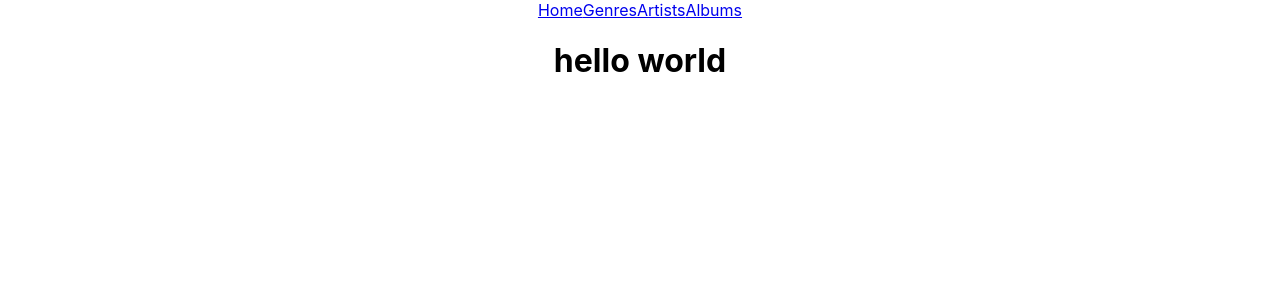
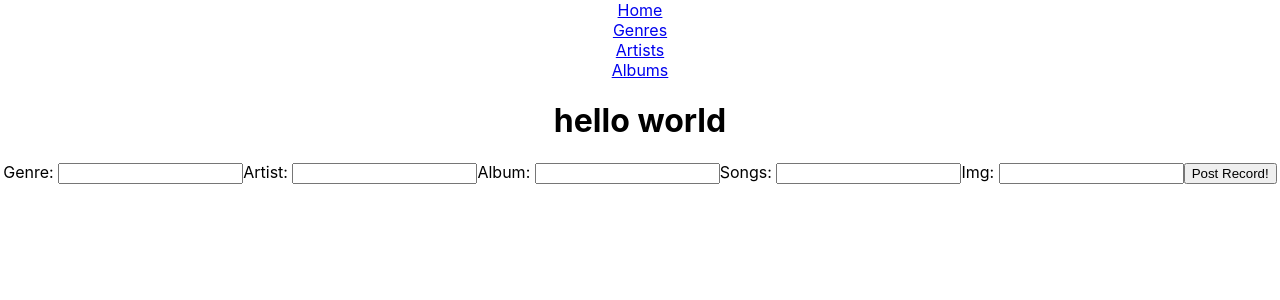
Before and after one commit to clarkcj15/Record-Collection-Client, a React (Create React App) app in the folder record-collection-frontend/: page / in a window 1280 px wide. Shown: the top 300 px of the page. Built offline with nearby package versions, Linux system fonts and the light colour scheme.

Commit message:
added form to home page

```diff
--- a/record-collection-frontend/src/App.js
+++ b/record-collection-frontend/src/App.js
@@ -13,10 +13,10 @@ import SingleAlbum from './Components/Albums/SingleAlbum';
 function App() {
   return (
     <div className="App">
-      <Link to="/">Home</Link>
-      <Link to="/genres">Genres</Link>
-      <Link to="/artists">Artists</Link>
-      <Link to="/albums">Albums</Link>
+      <Link to="/">Home</Link><br/>
+      <Link to="/genres">Genres</Link><br/>
+      <Link to="/artists">Artists</Link><br/>
+      <Link to="/albums">Albums</Link><br/>
       <Switch>
         <Route exact path="/" component={Home} />
         <Route /*exact*/ path="/genres/:id" render={routerProps => {
--- a/record-collection-frontend/src/Components/Home/Home.js
+++ b/record-collection-frontend/src/Components/Home/Home.js
@@ -1,15 +1,35 @@
+import { Link } from 'react'
+import { useState, useEffect } from 'react'
+
 import NewRecordForm from "./NewRecordForm"
 
 
 
 const Home = () => {
+    const [records, setRecords] = useState([]);
 
+
+    const fetchRecords = async () => {
+        try {
+            const response = await fetch ("http://localhost:3000/collections");
+            const data = await response.json();
+            setRecords(data);
+        } catch(err) {
+            console.error(err)
+        }
+    }
 
 
     return(
         <div>
             <h1>hello world</h1>
-            {/* <NewRecordForm update/> */}
+            <NewRecordForm records={records} updateRecords={setRecords} />
+
+            {/* <Link to="/genres">Genres</Link>
+            <Link to="/artists">Artists</Link>
+            <Link to="/albums">Albums</Link> */}
+
+
         </div>
     )
 }
--- a/record-collection-frontend/src/Components/Home/NewRecordForm.js
+++ b/record-collection-frontend/src/Components/Home/NewRecordForm.js
@@ -36,12 +36,12 @@ const NewRecordForm = (props) => {
     }
 
     return (
-        <form onSubmit="{createRecord}">
-            <input type="text" ref={genreInput} />
-            <input type="text" ref={artistInput} />
-            <input type="text" ref={albumInput} />
-            <input type="text" ref={songsInput} />
-            <input type="text" ref={imgInput} />
+        <form onSubmit={createRecord}>
+            Genre: <input type="text" ref={genreInput} />
+            Artist: <input type="text" ref={artistInput} />
+            Album: <input type="text" ref={albumInput} />
+            Songs: <input type="text" ref={songsInput} />
+            Img: <input type="text" ref={imgInput} />
             <input type="submit" value="Post Record!"/>
         </form>
     )
```
